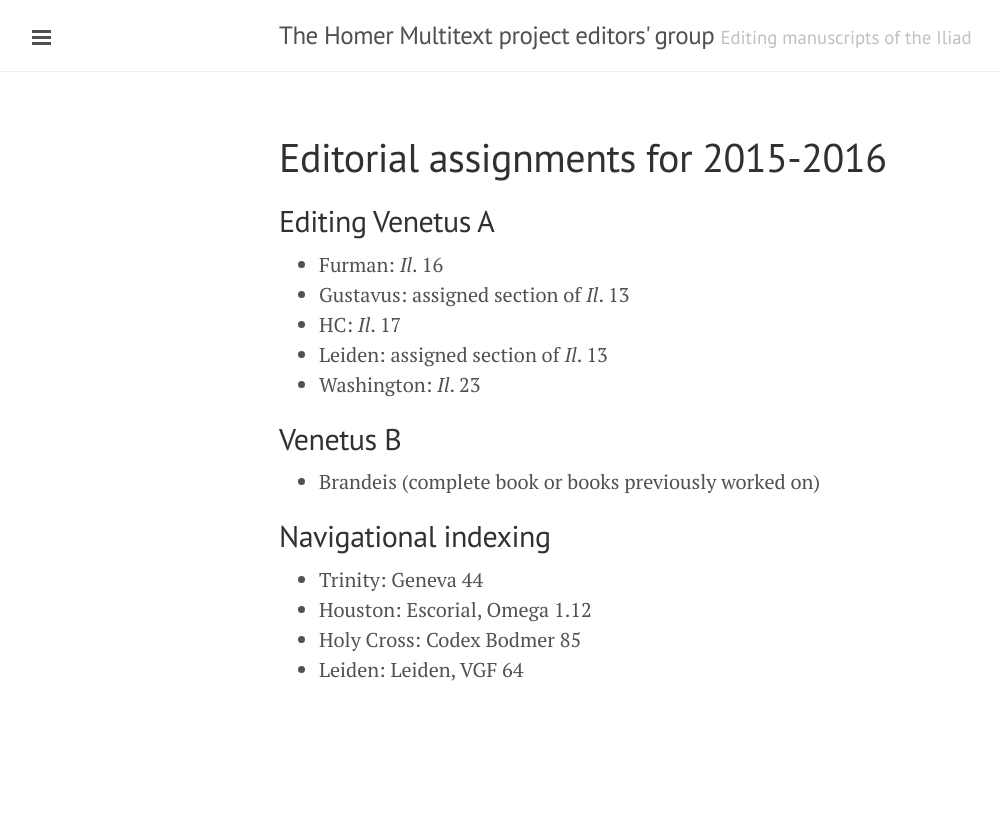
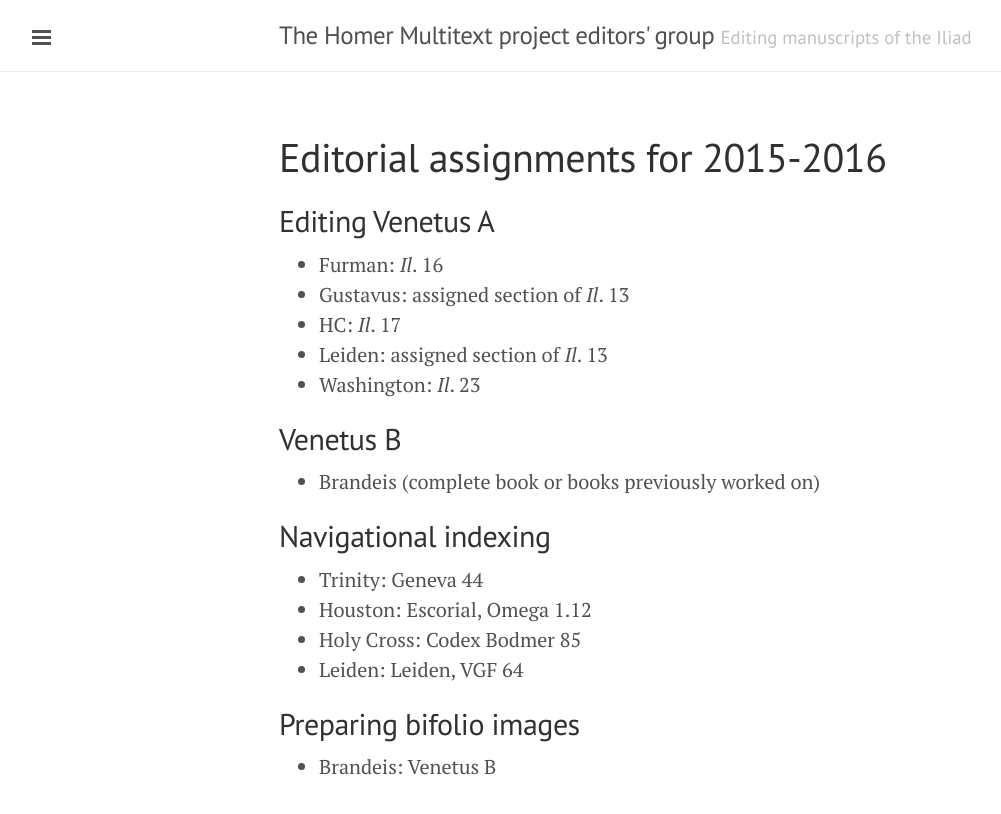
Before and after one commit to hmteditors/hmteditors.github.io, a Jekyll site: the page built from 2015-2016.md, in a window 1280 px wide. Shown: the top 814 px of the page, without its empty margins (1-1002 px from the left). Built offline with Jekyll 4.4.1, drawn with Linux system fonts in a browser that asks for light colours; Markdown is read by kramdown in place of the engine named in the settings.

Commit message:
Add bifolio image assignment

```diff
--- a/2015-2016.md
+++ b/2015-2016.md
@@ -22,3 +22,10 @@
 - Houston: Escorial, Omega 1.12
 - Holy Cross: Codex Bodmer 85
 - Leiden:  Leiden, VGF 64
+
+
+
+
+## Preparing bifolio images ##
+
+- Brandeis:  Venetus B
```
